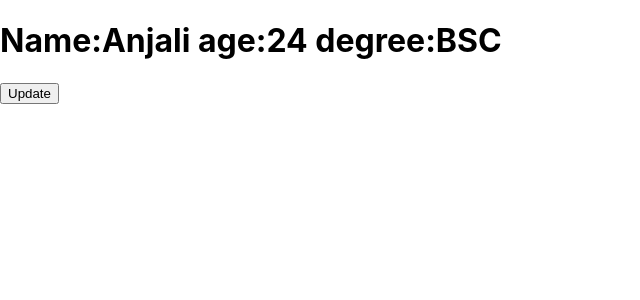
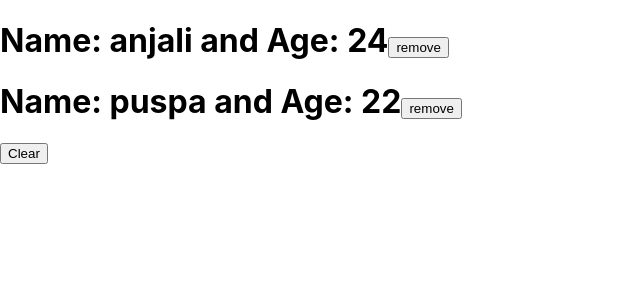
Before and after one commit to KumariAnjali40/Learning-React, a React (Create React App) app in the folder usestatehook/: page / in a window 1280 px wide. Shown: the top 300 px of the page, without its empty margins (0-640 px from the left). Built offline with nearby package versions, Linux system fonts and the light colour scheme.

Commit message:
remove element by using useState

```diff
--- a/usestatehook/src/App.js
+++ b/usestatehook/src/App.js
@@ -1,7 +1,7 @@
 import React from 'react'
 // import Hookrules from './component/Hookrules'
-// import UseStateArray from './component/UseStateArray'
-import UseStateObject from './component/UseStateObject'
+import UseStateArray from './component/UseStateArray'
+// import UseStateObject from './component/UseStateObject'
 
 
 
@@ -32,8 +32,8 @@ const App = () => {
        {/* <h1>{val}</h1> */}
        {/* <button className='btn' onClick={changeName}>click please</button> */}
        {/* <Hookrules/> */}
-       {/* <UseStateArray/> */}
-       <UseStateObject/>
+       <UseStateArray/>
+       {/* <UseStateObject/> */}
     </div>
   )
 }
--- a/usestatehook/src/component/UseStateArray.js
+++ b/usestatehook/src/component/UseStateArray.js
@@ -17,11 +17,29 @@ const UseStateArray = () => {
      const clearArray=()=>{
          setmyArray([]);
      }
+
+     const removeObj=(id)=>{
+    //    alert(id);
+        // console.log(id)
+        const mynewArray = myArray.filter((curr)=>{
+            return curr.id!==id;
+        })
+        setmyArray(mynewArray);
+     }
   return (
     <>
         {/* <h1 className='h1'>Name:Anjali and Age: 24</h1> */}
         {
-            myArray.map((curr)=>  <h1 className='h1'>Name: {curr.myName} and Age: {curr.age}</h1>)
+            myArray.map((curr)=> {
+                  return (
+                    <h1 className='h1'>Name: {curr.myName} and Age: {curr.age}
+
+                      <button onClick={()=>removeObj(curr.id)} >remove</button>
+                    </h1>
+                  );
+
+            })
+
 
         }
         <button  onClick={clearArray}>Clear</button>
```
